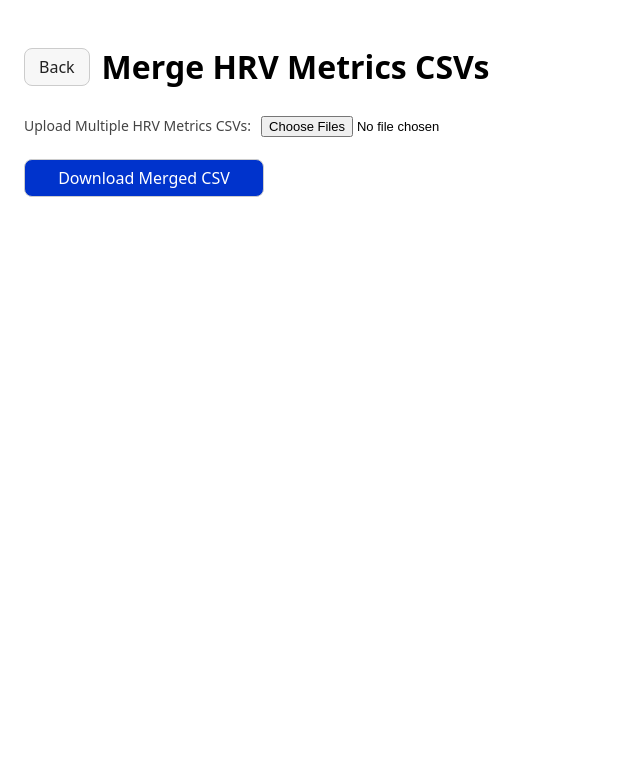
After one commit to gorganraul23/data_analyzer, a Django app: page /data/merge_csv/ in a window 1280 px wide. The commit adds this page. Shown: the top 775 px of the page, without its empty margins (0-640 px from the left). Run offline with Django 4.2, Linux system fonts and the light colour scheme.

Commit message:
merge csv feature

```diff
--- a/data/urls.py
+++ b/data/urls.py
@@ -1,6 +1,7 @@
 from django.urls import path
 from .views import sensor_heart_rate, student, session, activity, data_index, \
-    student_activities_page, sensor_heart_rate_activities_page, hrv_metrics_page, hrv_interpretation_page
+    student_activities_page, sensor_heart_rate_activities_page, hrv_metrics_page, hrv_interpretation_page, \
+    merge_csv_page
 
 urlpatterns = [
 
@@ -16,4 +17,5 @@ urlpatterns = [
     path('sensor-heart-rate-activities/', sensor_heart_rate_activities_page, name='sensor_heart_rate_activities_page'),
     path('hrv-metrics/', hrv_metrics_page, name='hrv_metrics_page'),
     path('hrv-interpretation/', hrv_interpretation_page, name='hrv_interpretation_page'),
+    path("merge_csv/", merge_csv_page, name="merge_csv_page"),
 ]
--- a/data/views.py
+++ b/data/views.py
@@ -464,3 +464,32 @@ def hrv_interpretation_page(request):
             results.append(r)
 
     return render(request, "hrv_interpretation.html", {"results": results, "error": error})
+
+
+# --------- CSV Merging page ---------
+
+def merge_csv_page(request):
+    error = None
+    merged_df = None
+
+    if request.method == "POST" and request.FILES.getlist("files"):
+        files = request.FILES.getlist("files")
+        dfs = []
+        for f in files:
+            try:
+                df = pd.read_csv(f)
+                dfs.append(df)
+            except Exception as e:
+                error = f"Failed to read {f.name}: {e}"
+                return render(request, "merge_csv.html", {"error": error})
+
+        if dfs:
+            merged_df = pd.concat(dfs, ignore_index=True)
+
+            # Create response for download
+            resp = HttpResponse(content_type="text/csv")
+            resp["Content-Disposition"] = 'attachment; filename="merged_hrv_metrics.csv"'
+            merged_df.to_csv(resp, index=False)
+            return resp
+
+    return render(request, "merge_csv.html", {"error": error})
--- a/templates/data_index.html
+++ b/templates/data_index.html
@@ -38,6 +38,10 @@
       <h2>HRV Parameters Interpretation</h2>
       <p>Interpretation of results CSV</p>
     </a>
+    <a class="card_interpretation" href="{% url 'merge_csv_page' %}">
+      <h2>CSV Merging</h2>
+      <p>Merge the CSV with results for AI analysis</p>
+    </a>
   </div>
 
 </body>
--- a/templates/hrv_interpretation.html
+++ b/templates/hrv_interpretation.html
@@ -15,7 +15,7 @@
 	th, td { border: 1px solid #e5e5e5; padding: 8px 10px; text-align: left; }
 	th { background: #fafafa; }
 	.btn { display: inline-block; padding: 10px 14px; border: 1px solid #ccc; background: #f7f7f7; color: #222; text-decoration: none; border-radius: 8px; cursor: pointer; font: inherit; line-height: 1; -webkit-appearance: none; appearance: none; }
-    .search-btn { background: #4da6ff; margin-left: 4px; }
+    .search-btn { margin-left: 4px; background: #0033cc; color: #FFFFFF; }
     .page-header { display: flex; align-items: center; gap: 12px; }
     .highlight-row { background-color: #e6f2ff; }
     input[type="file"] { padding: 6px; font-size: 13px; }
@@ -82,7 +82,7 @@
               <td style="{{ r.styles.mean_rr|default:'' }}">{{ r.mean_rr|floatformat:2 }}</td>
               <td style="{{ r.styles.rmssd|default:'' }}">{{ r.rmssd|floatformat:3 }}</td>
               <td style="{{ r.styles.sdnn|default:'' }}">{{ r.sdnn|floatformat:3 }}</td>
-              <td style="{{ r.styles.nn50|default:'' }}">{{ r.nn50|floatformat:3 }}</td>
+              <td style="{{ r.styles.nn50|default:'' }}">{{ r.nn50|floatformat:0 }}</td>
               <td style="{{ r.styles.pnn50|default:'' }}">{{ r.pnn50|floatformat:3 }}</td>
               <td style="{{ r.styles.tinn|default:'' }}">{{ r.tinn|floatformat:3 }}</td>
               <td style="{{ r.styles.lf|default:'' }}">{{ r.lf|floatformat:3 }}</td>
--- a/templates/hrv_metrics.html
+++ b/templates/hrv_metrics.html
@@ -16,7 +16,7 @@
 	th, td { border: 1px solid #e5e5e5; padding: 8px 10px; text-align: left; }
 	th { background: #fafafa; }
 	.btn { display: inline-block; padding: 10px 14px; border: 1px solid #ccc; background: #f7f7f7; color: #222; text-decoration: none; border-radius: 8px; cursor: pointer; font: inherit; line-height: 1; -webkit-appearance: none; appearance: none; }
-    .search-btn { background: #4da6ff; margin-right: 4px; margin-left: 4px; }
+    .search-btn { margin-right: 4px; margin-left: 4px; background: #0033cc; color: #FFFFFF; }
     .page-header { display: flex; align-items: center; gap: 12px; }
     .highlight-row { background-color: #e6f2ff; }
     .form-row { display: flex; align-items: flex-end; gap: 20px; }
@@ -91,7 +91,7 @@
               <td>{{ r.mean_rr|floatformat:2 }}</td>
               <td>{{ r.rmssd|floatformat:3 }}</td>
               <td>{{ r.sdnn|floatformat:3 }}</td>
-              <td>{{ r.nn50|floatformat:3 }}</td>
+              <td>{{ r.nn50|floatformat:0 }}</td>
               <td>{{ r.pnn50|floatformat:3 }}</td>
               <td>{{ r.tinn|floatformat:3 }}</td>
               <td>{{ r.stress_index|floatformat:2 }}</td>
@@ -154,7 +154,7 @@
               <td>{{ r.mean_rr|floatformat:2 }}</td>
               <td>{{ r.rmssd|floatformat:3 }}</td>
               <td>{{ r.sdnn|floatformat:3 }}</td>
-              <td>{{ r.nn50|floatformat:3 }}</td>
+              <td>{{ r.nn50|floatformat:0 }}</td>
               <td>{{ r.pnn50|floatformat:3 }}</td>
               <td>{{ r.tinn|floatformat:3 }}</td>
               <td>{{ r.stress_index|floatformat:2 }}</td>
--- /dev/null
+++ b/templates/merge_csv.html
@@ -0,0 +1,35 @@
+<head>
+  <meta charset="utf-8">
+  <title>Merge HRV CSVs</title>
+  <style>
+    body { font-family: system-ui, sans-serif; margin: 24px; }
+    form { display: grid; gap: 16px; align-items: start; max-width: 600px; }
+    label { font-size: 14px; color: #444; }
+    input[type="file"] { padding: 6px; font-size: 13px; }
+    .btn { padding: 10px 14px; border: 1px solid #ccc; background: #f7f7f7;
+           cursor: pointer; border-radius: 8px; text-decoration: none; color: #222; }
+    .btn-primary { background: #4da6ff; color: white; border: none; }
+    .error { color: red; margin-top: 10px; }
+	.btn { display: inline-block; padding: 10px 14px; border: 1px solid #ccc; background: #f7f7f7; color: #222; text-decoration: none; border-radius: 8px; cursor: pointer; font: inherit; line-height: 1; -webkit-appearance: none; appearance: none; }
+    .btn-download { width: 40%; background: #0033cc; color: #FFFFFF; }
+    .page-header { display: flex; align-items: center; gap: 12px; }
+  </style>
+</head>
+<body>
+
+  <div class="page-header">
+	  <a class="btn" href="{% url 'data_index' %}">Back</a>
+	  <h1>Merge HRV Metrics CSVs</h1>
+  </div>
+
+  <form method="post" enctype="multipart/form-data">
+    {% csrf_token %}
+    <div>
+      <label for="files">Upload Multiple HRV Metrics CSVs:</label>
+      <input type="file" id="files" name="files" accept=".csv" multiple required>
+    </div>
+    <button class="btn btn-download" type="submit">Download Merged CSV</button>
+  </form>
+
+  {% if error %}<div class="error">{{ error }}</div>{% endif %}
+</body>
--- a/templates/sensor_heart_rate_activities.html
+++ b/templates/sensor_heart_rate_activities.html
@@ -16,7 +16,7 @@
     th, td { border: 1px solid #e5e5e5; padding: 8px 10px; text-align: left; }
     th { background: #fafafa; }
     .btn { display: inline-block; padding: 10px 14px; border: 1px solid #ccc; background: #f7f7f7; color: #222; text-decoration: none; border-radius: 8px; cursor: pointer; font: inherit; line-height: 1; -webkit-appearance: none; appearance: none; }
-    .search-btn { background: #4da6ff; margin-right: 4px; }
+    .search-btn { background: #0033cc; color: #FFFFFF; margin-right: 4px; }
     .page-header { display: flex; align-items: center; gap: 12px; }
     .hr-activities-form { display: grid; grid-template-columns: minmax(320px, 40%) minmax(180px, 20%) minmax(260px, 1fr); gap: 12px; align-items: end; }
     .hr-activities-form input, .hr-activities-form select { width: 100%; padding: 8px; box-sizing: border-box; }
--- a/templates/student_activities.html
+++ b/templates/student_activities.html
@@ -17,7 +17,7 @@
     .pill { display: inline-block; padding: 2px 8px; border: 1px solid #ddd; border-radius: 999px; font-size: 12px; margin-right: 6px; background: #f7f7f7; }
     .error { color: #b00020; margin-top: 8px; }
     .btn { display: inline-block; padding: 10px 14px; border: 1px solid #ccc; background: #f7f7f7; color: #222; text-decoration: none; border-radius: 8px; cursor: pointer; font: inherit; line-height: 1; -webkit-appearance: none; appearance: none; }
-    .search-btn { background: #4da6ff; margin-right: 4px; }
+    .search-btn { background: #0033cc; color: #FFFFFF; margin-right: 4px; }
     .page-header { display: flex; align-items: center; gap: 12px; }
   </style>
 </head>
```
